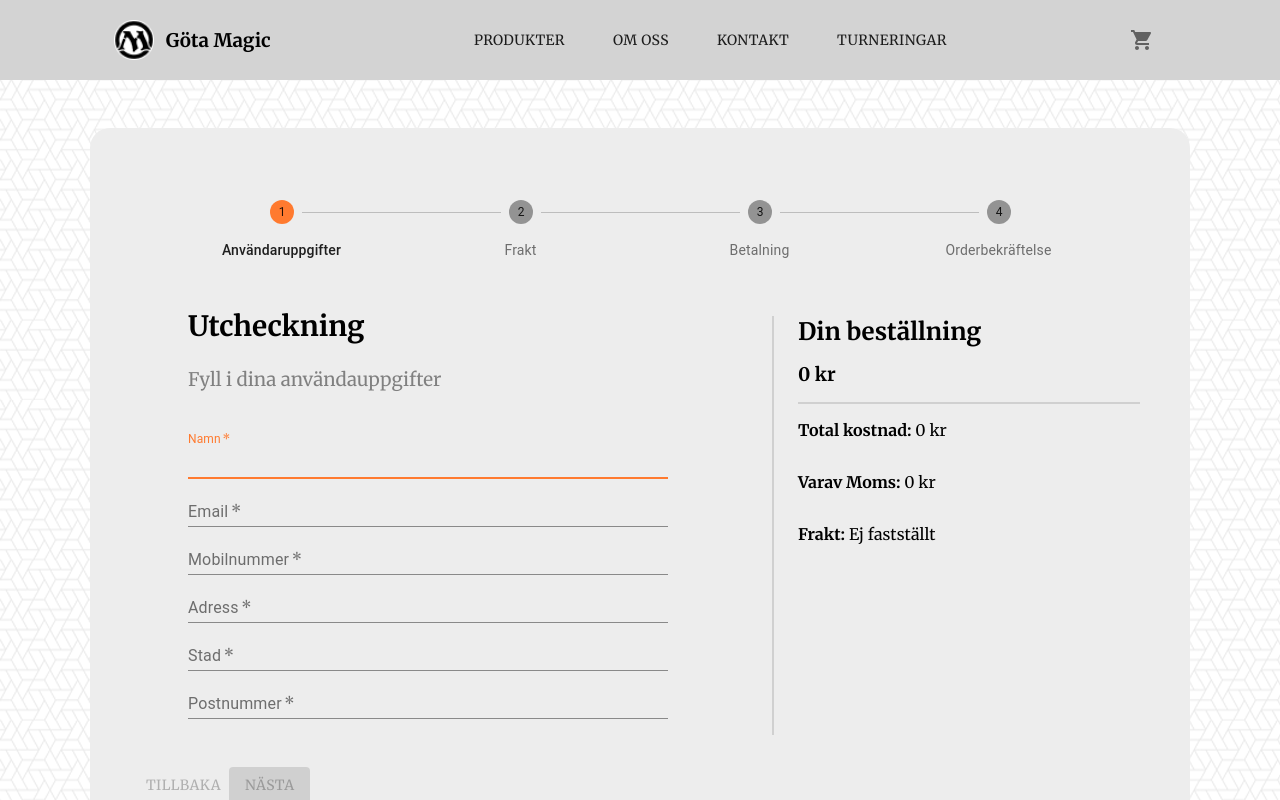
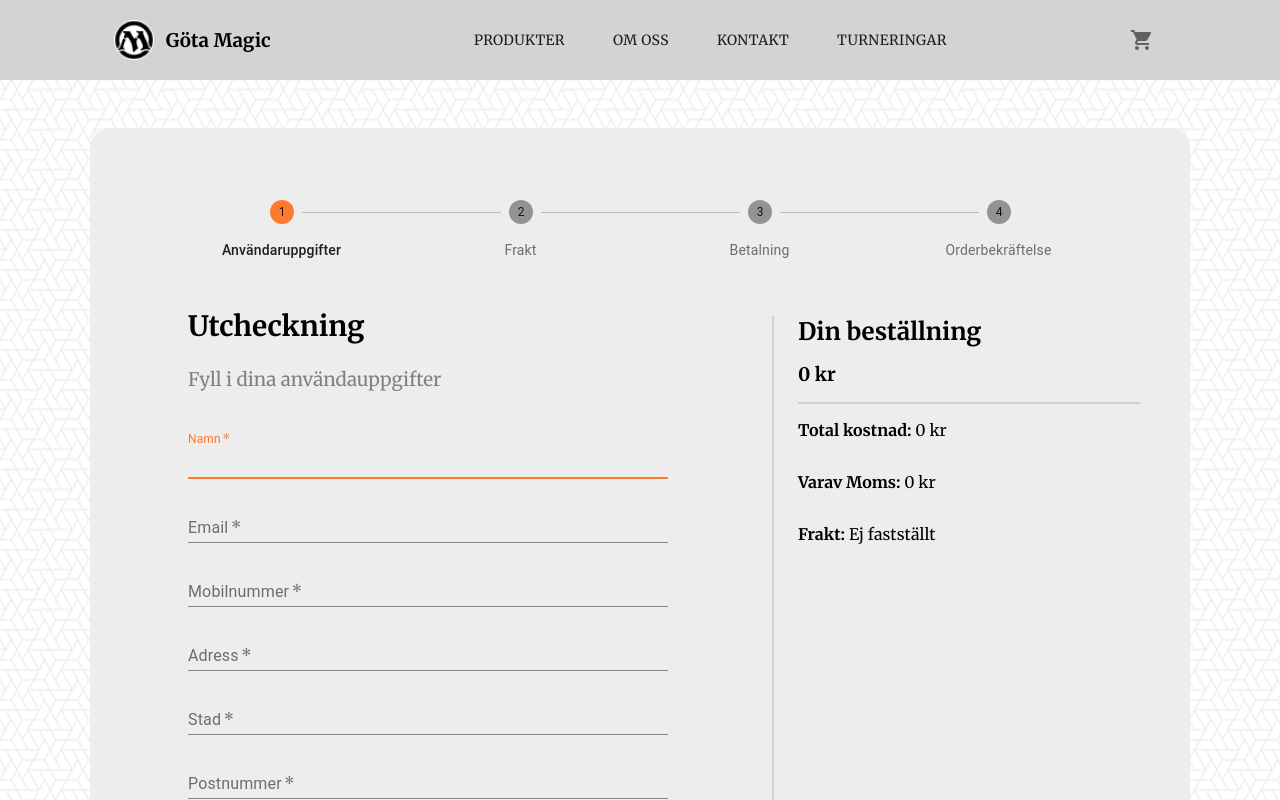
Before and after one commit to TimothyGramnaes/Miniprojekt-Gota-Magic, a React (Create React App) app: page /BreadCrumbs in a window 1280 px wide. Shown: the top 800 px of the page. Built offline with nearby package versions, Linux system fonts and the light colour scheme.

Commit message:
small style margins fixed

```diff
--- a/src/Components/CheckOut1UserInfo.tsx
+++ b/src/Components/CheckOut1UserInfo.tsx
@@ -6,6 +6,7 @@ import "../main.css";
 import { useCart } from "../Context/CartContext";
 import "../css/checkOut1UserInfo.css";
 import { useEffect, useState } from "react";
+import { makeStyles } from "@material-ui/core";
 
 // Interface to the userObject array
 export interface User {
@@ -17,6 +18,13 @@ export interface User {
   postnumber: string;
   validated: boolean;
 }
+
+const useStyles = makeStyles({
+  input: {
+    marginBottom: "1rem",
+  },
+});
+
 
 function CheckOut1UserInfo() {
   const cart = useCart();
@@ -54,6 +62,7 @@ function CheckOut1UserInfo() {
   const [userObject, setUserObject] = useState<User[]>([]);
 
   const user = useCheckoutContext();
+  const style = useStyles();
 
   // Functions that handles the inputfields an save it to states right above
   const handleUserName = (e: any) => {
@@ -206,7 +215,7 @@ function CheckOut1UserInfo() {
             <TextField
               name="name"
               autoFocus
-              className="input-field"
+              className={style.input}
               required
               label="Namn"
               variant="standard"
@@ -218,7 +227,7 @@ function CheckOut1UserInfo() {
 
             <TextField
               name="email"
-              className="input-field"
+              className={style.input}
               required
               label="Email"
               placeholder="ex. johndoe@gmail.com"
@@ -232,7 +241,7 @@ function CheckOut1UserInfo() {
 
             <TextField
               name="mobile"
-              className="input-field"
+              className={style.input}
               required
               label="Mobilnummer"
               variant="standard"
@@ -244,7 +253,7 @@ function CheckOut1UserInfo() {
 
             <TextField
               name="shipping street-address"
-              className="input-field"
+              className={style.input}
               required
               label="Adress"
               placeholder="ex. Exempelgatan 5B"
@@ -256,7 +265,7 @@ function CheckOut1UserInfo() {
 
             <TextField
               name="city"
-              className="input-field"
+              className={style.input}
               required
               label="Stad"
               placeholder="ex. Exempelhamn"
@@ -268,7 +277,7 @@ function CheckOut1UserInfo() {
 
             <TextField
               name="postal-code"
-              className="input-field"
+              className={style.input}
               required
               label="Postnummer"
               placeholder="ex. 123 45"
--- a/src/Components/CheckOut2Shipping.tsx
+++ b/src/Components/CheckOut2Shipping.tsx
@@ -118,7 +118,7 @@ function CheckOut2Shipping() {
           <h3 style={{ paddingTop: "1rem", paddingBottom: "1rem" }}>
             {cart.totalPrice} kr{" "}
           </h3>
-          <div>
+          <div className="products">
             {cart.cart.map((item) => {
               return (
                 <div className="cartItem">
--- a/src/Components/CheckOut3Payment.tsx
+++ b/src/Components/CheckOut3Payment.tsx
@@ -190,7 +190,7 @@ function CheckOut3Payment() {
           <h3 style={{ paddingTop: "1rem", paddingBottom: "1rem" }}>
             {cart.totalPrice} kr{" "}
           </h3>
-          <div>
+          <div className="products">
             {cart.cart.map((item) => {
               return (
                 <div className="cartItem">
--- a/src/Components/OrderConfirmation.tsx
+++ b/src/Components/OrderConfirmation.tsx
@@ -52,7 +52,7 @@ function OrderConfirmation() {
           <h3 style={{ paddingTop: "1rem", paddingBottom: "1rem" }}>
             {cart.totalPrice} kr{" "}
           </h3>
-          <div>
+          <div className="products">
             {cart.cart.map((item) => {
               return (
                 <div className="cartItem">
--- a/src/Components/cartComponent/ProductCart.tsx
+++ b/src/Components/cartComponent/ProductCart.tsx
@@ -30,11 +30,11 @@ const ProductCart = () => {
               </p>
               <p>
                 {" "}
-                <b>Frakt: </b> Ej fastställt
+                <b>Varav Moms:</b> {cart.totalPrice * 0.25} kr
               </p>
               <p>
                 {" "}
-                <b>Varav Moms:</b> {cart.totalPrice * 0.25} kr
+                <b>Frakt: </b> Ej fastställt
               </p>
 
               <Link className="till-kassan-btn" to="/BreadCrumbs">
--- a/src/Components/cartComponent/productCart.css
+++ b/src/Components/cartComponent/productCart.css
@@ -33,6 +33,8 @@
   display: flex;
   flex: 1;
   flex-direction: column;
+  max-height: 400px;
+  overflow-y: scroll;
 }
 
 .till-kassan-btn {
--- a/src/Components/headerComponent/Drawer.tsx
+++ b/src/Components/headerComponent/Drawer.tsx
@@ -14,6 +14,9 @@ const useStyles = makeStyles({
   },
   fullList: {
     width: "auto",
+  },
+  marginBottom: {
+    marginBottom: '1rem',
   },
 });
 
@@ -84,6 +87,7 @@ export default function TemporaryDrawer() {
                   variant="contained"
                   color="primary"
                   disabled={cart.cart.length >= 1 ? false : true}
+                  className={classes.marginBottom}
                 >
                   Till kassa
                 </Button>
--- a/src/css/checkOut1UserInfo.css
+++ b/src/css/checkOut1UserInfo.css
@@ -33,7 +33,7 @@
 }
 
 .products {
-  max-height: 500px;
+  max-height: 400px;
   overflow-y: scroll;
 }
 
--- a/src/css/checkOut2Shipping.css
+++ b/src/css/checkOut2Shipping.css
@@ -29,6 +29,11 @@
   height: 100%;
   border-left: rgb(208, 208, 208) solid 2px;
   padding-left: 1.5rem;
+}
+
+.products {
+  max-height: 400px;
+  overflow-y: scroll;
 }
 
 .headings {
--- a/src/css/checkOut3Payment.css
+++ b/src/css/checkOut3Payment.css
@@ -23,6 +23,11 @@
   width: 100%;
   margin-left: 2rem;
   flex: 1;
+}
+
+.products {
+  max-height: 400px;
+  overflow-y: scroll;
 }
 
 .order-overview {
--- a/src/css/orderConfirmation.css
+++ b/src/css/orderConfirmation.css
@@ -28,6 +28,11 @@
   height: 100%;
   border-left: rgb(208, 208, 208) solid 2px;
   padding-left: 1.5rem;
+}
+
+.products {
+  max-height: 400px;
+  overflow-y: scroll;
 }
 
 .headings {
```
